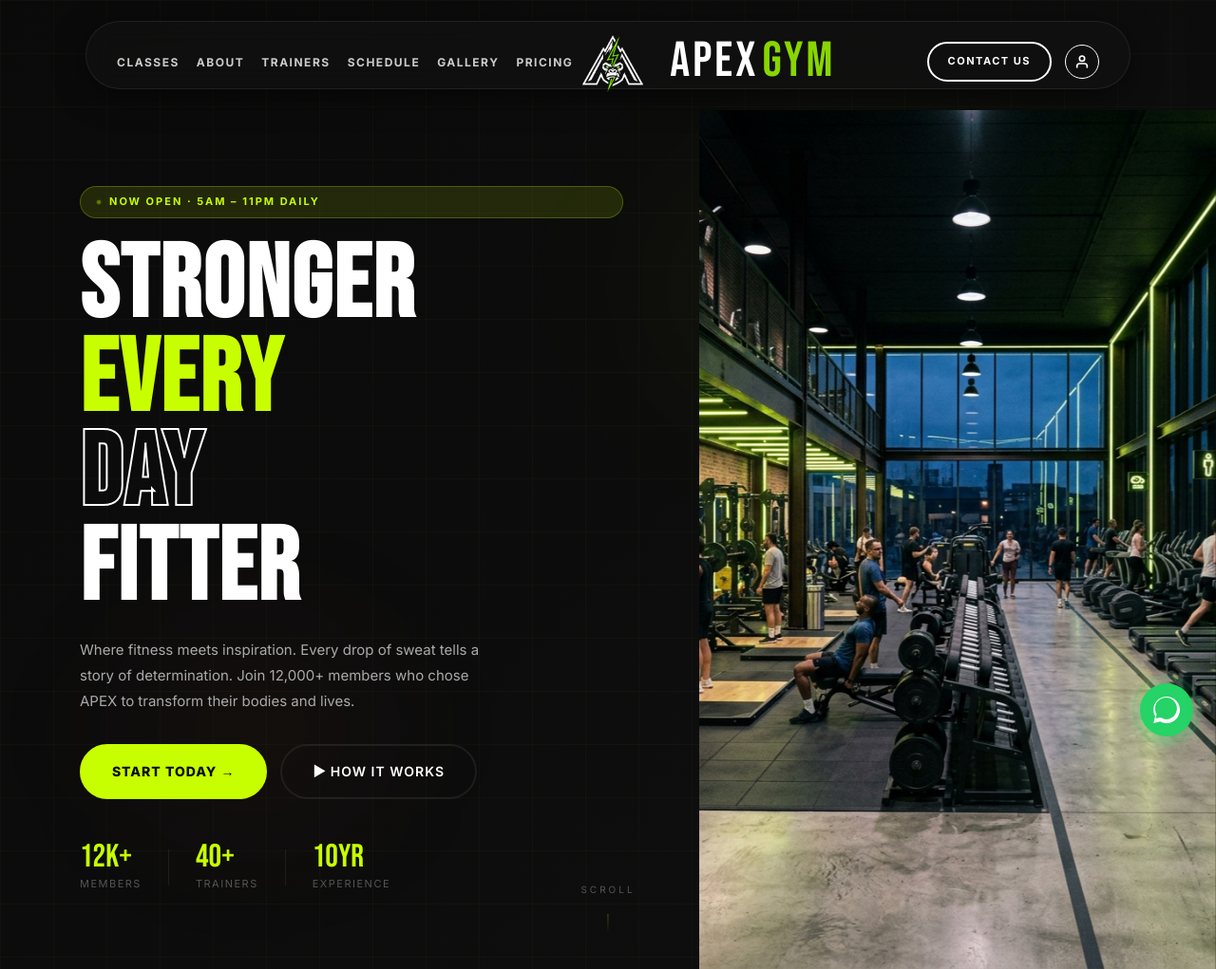
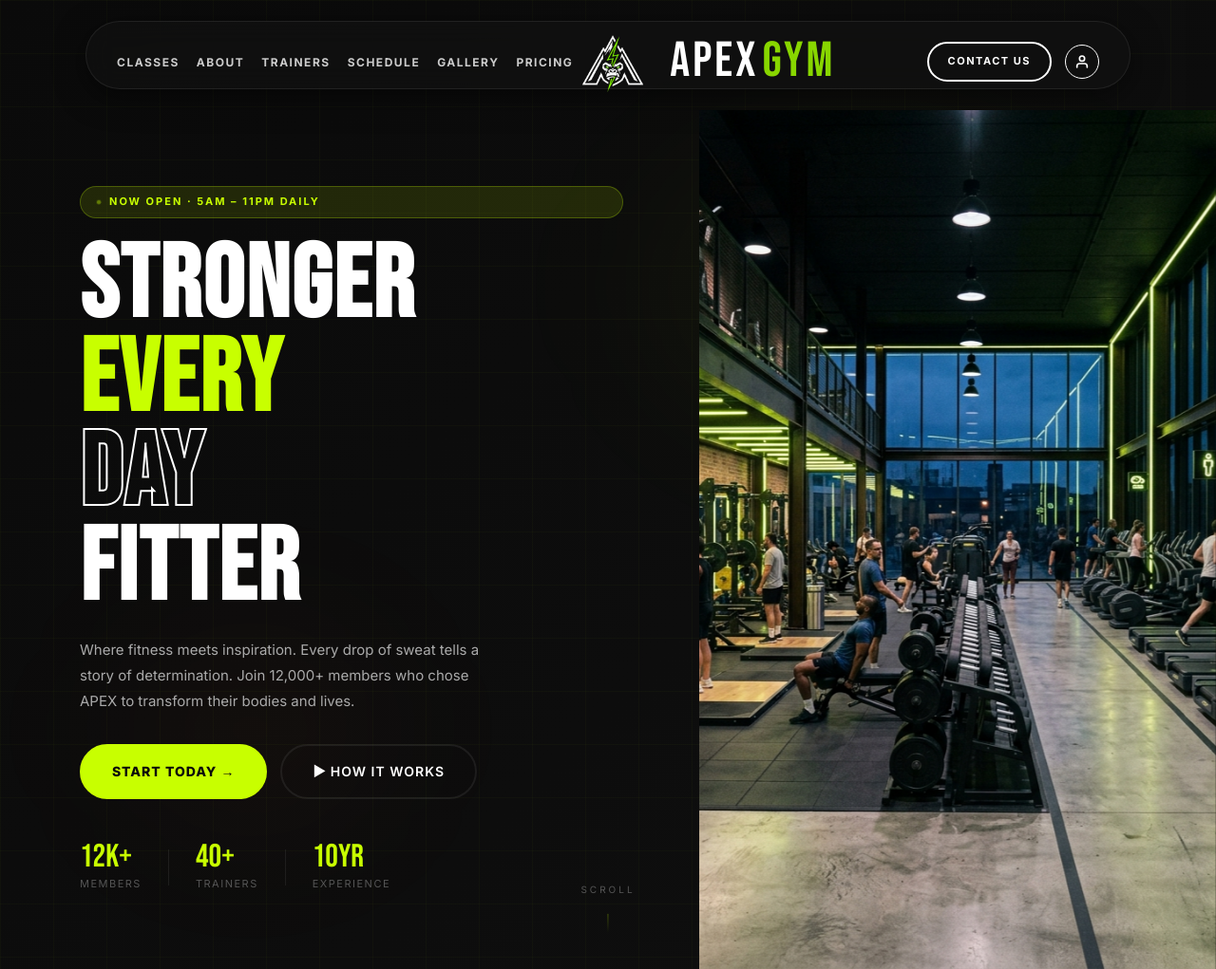
Before and after one commit to pms5566/gym-website, a plain HTML site: page index.html in a window 1280 px wide. Shown: the top 1021 px of the page at 95% size. Drawn offline with Linux system fonts and the light colour scheme.

Commit message:
Remove floating WhatsApp button

```diff
--- a/index.html
+++ b/index.html
@@ -503,12 +503,7 @@
     </div>
   </footer>
 
-  <!-- FLOATING WHATSAPP -->
-  <a href="https://wa.me/18005552739" class="whatsapp-float" target="_blank" aria-label="Chat on WhatsApp">
-    <svg viewBox="0 0 24 24" fill="currentColor">
-      <path d="M.057 24l1.687-6.163c-1.041-1.804-1.588-3.849-1.587-5.946C.06 5.348 5.397.01 12.008.01c3.202.001 6.212 1.246 8.477 3.514 2.266 2.268 3.507 5.28 3.505 8.484-.004 6.657-5.34 11.997-11.953 11.997-2.005-.001-3.973-.502-5.731-1.456L0 24zm6.59-4.846c1.6.95 3.188 1.449 4.825 1.451 5.436 0 9.86-4.42 9.864-9.864.002-2.637-1.017-5.114-2.872-6.972C16.608 1.91 14.137.89 11.5.89c-5.445 0-9.87 4.426-9.875 9.872-.001 1.845.485 3.648 1.404 5.217l-1.041 3.805 3.905-1.025c1.517.828 3.125 1.258 4.754 1.259z"/>
-    </svg>
-  </a>
+
 
   <!-- MOBILE BOTTOM NAV -->
   <nav class="bottom-nav" id="bottomNav">
--- a/style.css
+++ b/style.css
@@ -1929,56 +1929,3 @@ ul   { list-style: none; }
   opacity: 1;
   pointer-events: auto;
 }
-
-/* ===== FLOATING WHATSAPP BUTTON ===== */
-.whatsapp-float {
-  position: fixed;
-  bottom: 24px;
-  right: 24px;
-  width: 56px;
-  height: 56px;
-  background: #25D366;
-  color: #FFFFFF;
-  border-radius: 50%;
-  display: flex;
-  align-items: center;
-  justify-content: center;
-  box-shadow: 0 4px 16px rgba(37, 211, 102, 0.4);
-  z-index: 999;
-  transition: transform 0.3s ease, box-shadow 0.3s ease;
-}
-.whatsapp-float:hover {
-  transform: scale(1.08);
-  box-shadow: 0 6px 20px rgba(37, 211, 102, 0.6);
-}
-.whatsapp-float svg {
-  width: 28px;
-  height: 28px;
-}
-.whatsapp-float::after {
-  content: '';
-  position: absolute;
-  inset: 0;
-  border-radius: 50%;
-  border: 2px solid #25D366;
-  animation: whatsapp-pulse 2s infinite;
-  opacity: 0;
-  z-index: -1;
-}
-@keyframes whatsapp-pulse {
-  0% { transform: scale(1); opacity: 0.6; }
-  100% { transform: scale(1.4); opacity: 0; }
-}
-
-@media (max-width: 768px) {
-  .whatsapp-float {
-    bottom: calc(var(--bn-h) + 16px);
-    right: 16px;
-    width: 48px;
-    height: 48px;
-  }
-  .whatsapp-float svg {
-    width: 24px;
-    height: 24px;
-  }
-}
```
